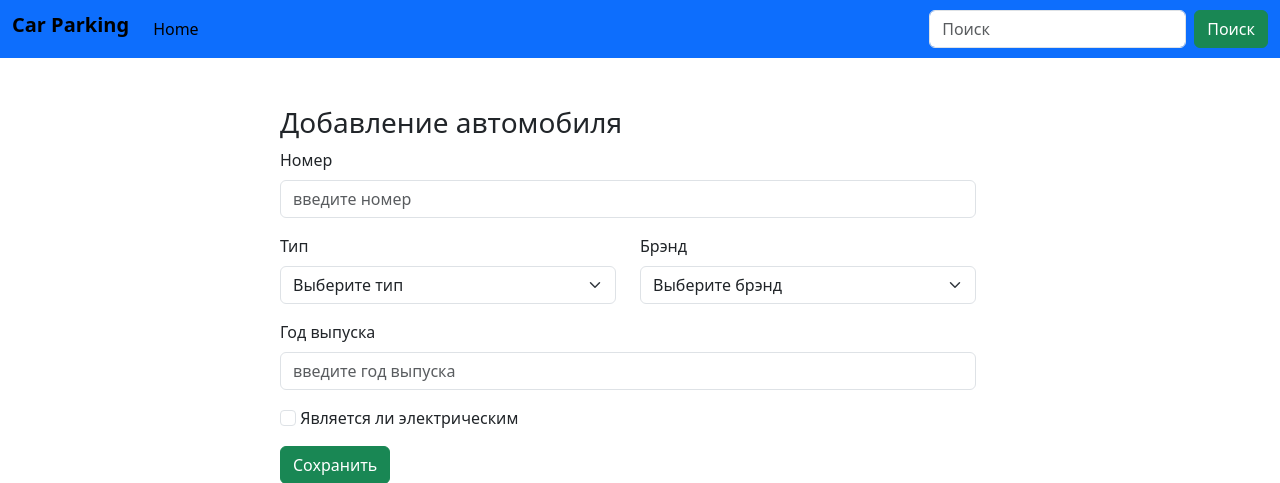
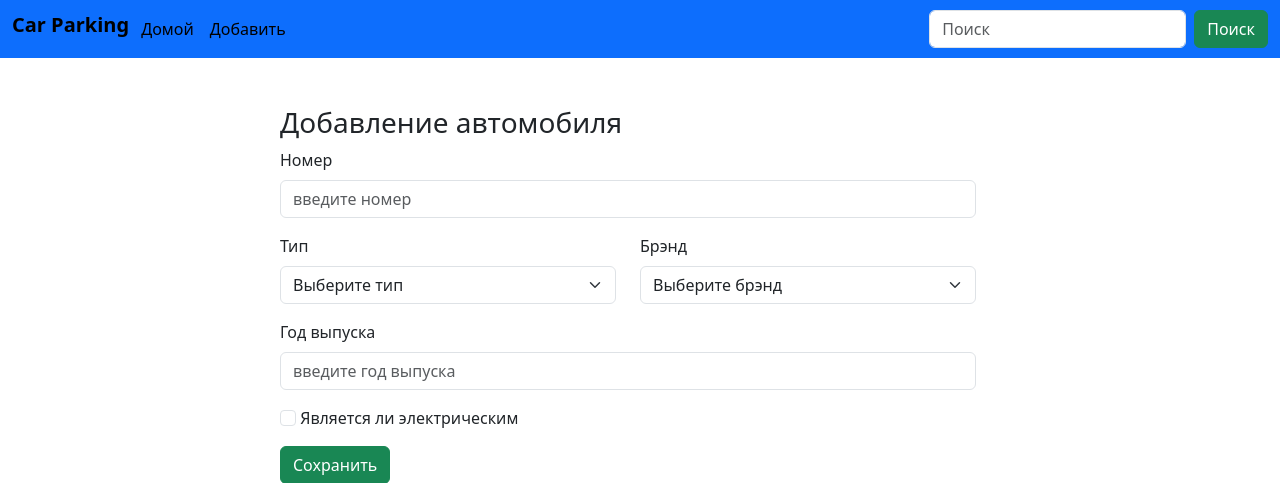
Before and after one commit to SpacecapsAlex/CarParking, a Django app: page /auto-park/add-car/ in a window 1280 px wide. Shown: the top 483 px of the page. Run offline with Django 5.2, Linux system fonts and the light colour scheme; data that the repository does not hold is empty.

Commit message:
Update navbar in master.html
Updated the navigation bar in the master.html file to additionally include an "Add" link next to the existing "Home" link. This enhances user navigation, providing easier access to the 'add-car' URL.

```diff
--- a/autopark/templates/autopark/master.html
+++ b/autopark/templates/autopark/master.html
@@ -17,8 +17,9 @@
       </button>
       <div class="collapse navbar-collapse" id="navbarSupportedContent">
         <ul class="navbar-nav me-auto mb-2 mb-lg-0">
-          <li class="nav-item">
-            <a class="nav-link active" aria-current="page" href="{% url 'get-cars' %}">Home</a>
+          <li class="nav-item row">
+            <a class="nav-link active col" aria-current="page" href="{% url 'get-cars' %}">Домой</a>
+            <a class="nav-link active col" aria-current="page" href="{% url 'add-car' %}">Добавить</a>
           </li>
         </ul>
         <form class="d-flex" role="search" method="post" action="{% url 'search-car' %}">
```
